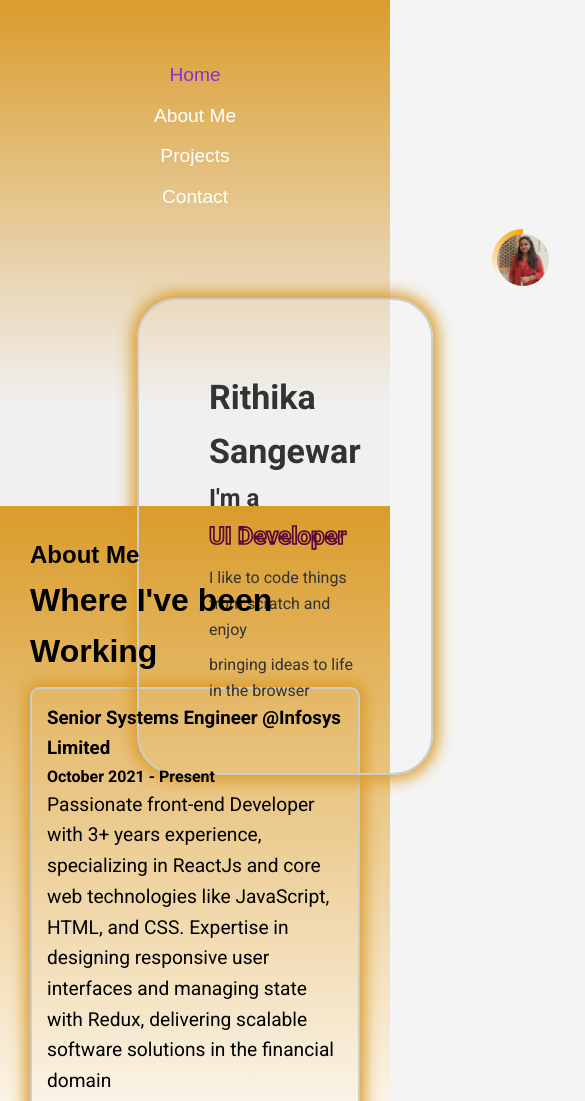
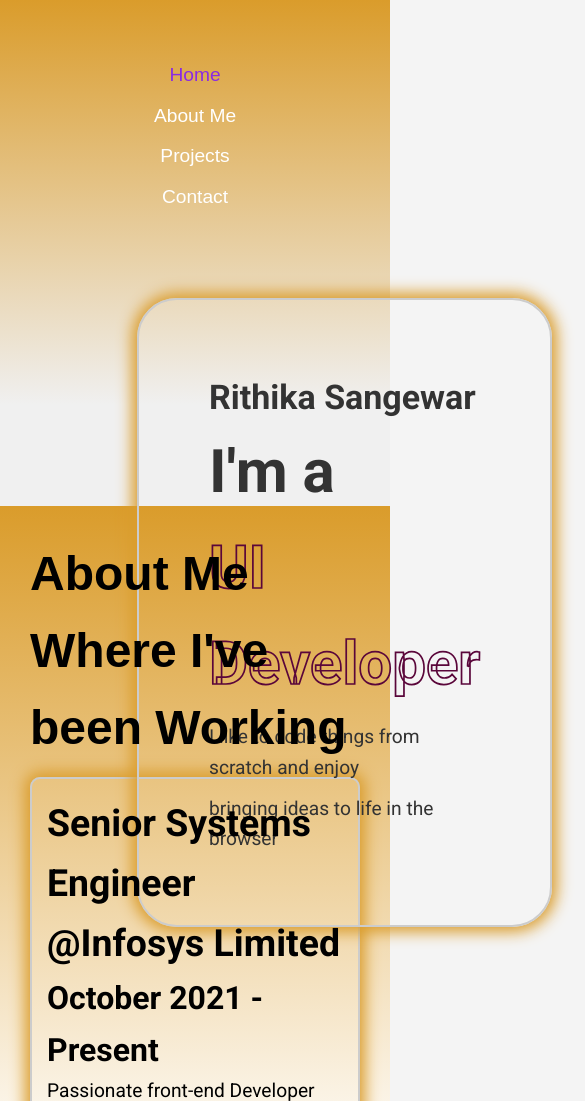
Before and after one commit to Rit-HunnyCode/Portfolio, a plain HTML site: page index.html in a window 390 px wide. Shown: the top 1101 px of the page, 585 px wide, since content can reach past the window. Drawn offline with Linux system fonts and the light colour scheme.

Commit message:
Updated portfolio with new changes

```diff
--- a/index.html
+++ b/index.html
@@ -123,7 +123,7 @@
     </section>
 
     <footer>
-        <p>© 2024 Tarun Sai Ra. All Rights Reserved.</p>
+        <p>© 2024 Rithika Sangewar. All Rights Reserved.</p>
     </footer>
 
     <script src="script.js"></script>
--- a/styles.css
+++ b/styles.css
@@ -343,11 +343,11 @@ footer {
         margin: 10px 0;
     }
 
-    .intro h1 {
+    .home-text .block{
         font-size: 2.5rem;
     }
 
-    .intro p {
+    .home p {
         font-size: 1.2rem;
     }
 
@@ -373,12 +373,12 @@ footer {
 }
 
 @media (max-width: 480px) {
-    .intro h1 {
-        font-size: 2rem;
+    .home-text .block{
+        font-size: 2.5rem;
     }
 
-    .intro p {
-        font-size: 1rem;
+    .home p {
+        font-size: 1.2rem;
     }
 
     .btn {
@@ -389,7 +389,7 @@ footer {
         height: 60vh;
     }
 
-    #about h2, #projects h2, #contact h2 {
+    #about , #projects , #contact  {
         font-size: 2rem;
     }
 
```
